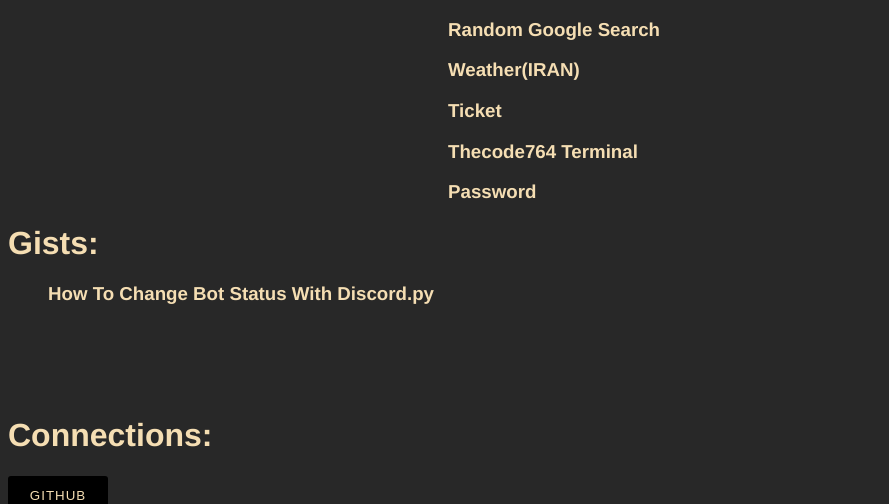
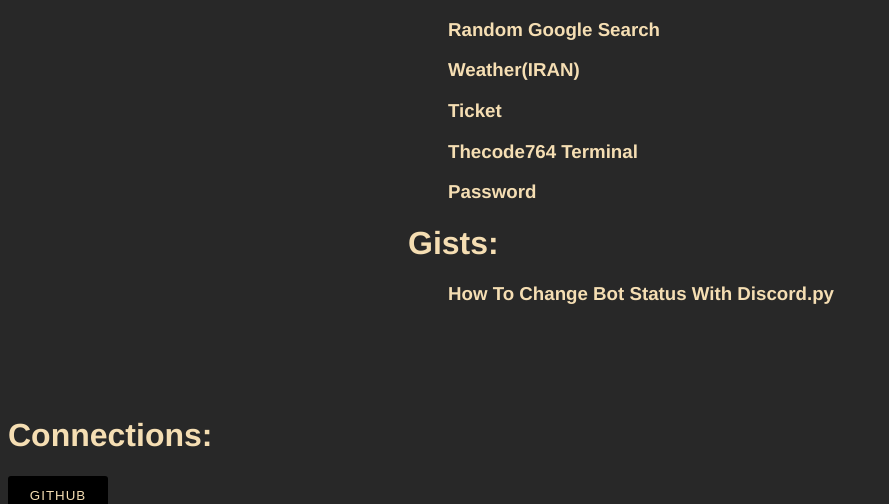
Before and after one commit to Thecode764/Thecode764.github.io, a PHP site: page / in a window 1280 px wide. Shown: the part 1415-1919 px from the top of the page, without its empty margins (0-889 px from the left). Run offline with PHP 8.4, Linux system fonts and the light colour scheme; some web fonts are replaced.

Commit message:
Update style.css

```diff
--- a/style.css
+++ b/style.css
@@ -13,6 +13,9 @@
     margin-left: 500px;
 }
 .Projects {
+    margin-left: 400px;
+}
+.gist {
     margin-left: 400px;
 }
 body {
```
